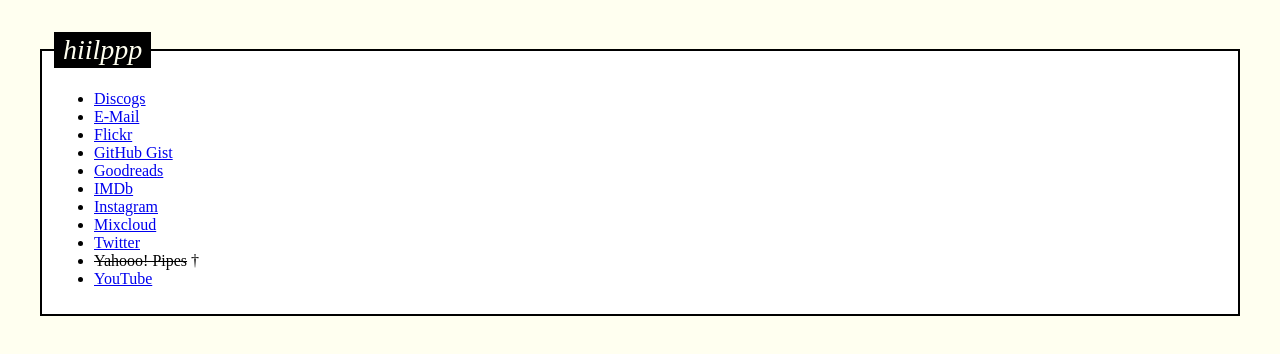
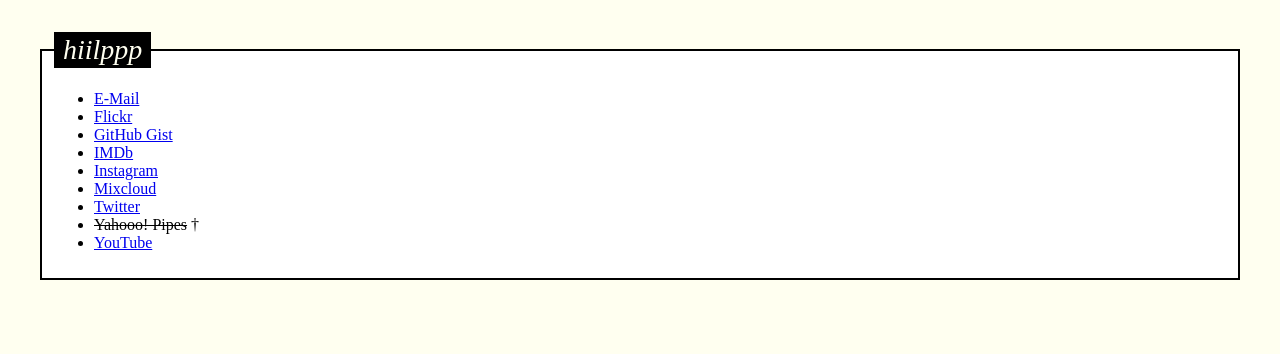
Before and after one commit to hiilppp/hiilppp.github.io, a plain HTML site: page index.html in a window 1280 px wide. Drawn offline with Linux system fonts and the light colour scheme.

Commit message:
Remove obsolete services

```diff
--- a/index.html
+++ b/index.html
@@ -29,11 +29,11 @@
 	<fieldset class="custom-fieldset">
 		<legend>hiilppp</legend>
 			<ul>
-				<li><a href="https://www.discogs.com/user/hiilppp">Discogs</a></li>
+				<!-- <li><a href="https://www.discogs.com/user/hiilppp">Discogs</a></li> -->
 				<li><a href="E-Mail" rel="nofollow" onclick="this.href='mailto:' + 'hiilppp' + '+592665' + '@' + 'gmail.com'">E-Mail</a></li>
 				<li><a href="https://www.flickr.com/photos/hiilppp/">Flickr</a></li>
 				<li><a href="https://gist.github.com/hiilppp">GitHub Gist</a></li>
-				<li><a href="https://www.goodreads.com/user/show/45406185-hiilppp">Goodreads</a></li>
+				<!-- <li><a href="https://www.goodreads.com/user/show/45406185-hiilppp">Goodreads</a></li> -->
 				<li><a href="http://www.imdb.com/user/ur10189759/">IMDb</a></li>
 				<li><a href="http://instagram.com/hiilppp/">Instagram</a></li>
 				<!-- <li><a href="https://www.instapaper.com/p/hiilppp">Instapaper</a></li> -->
```
